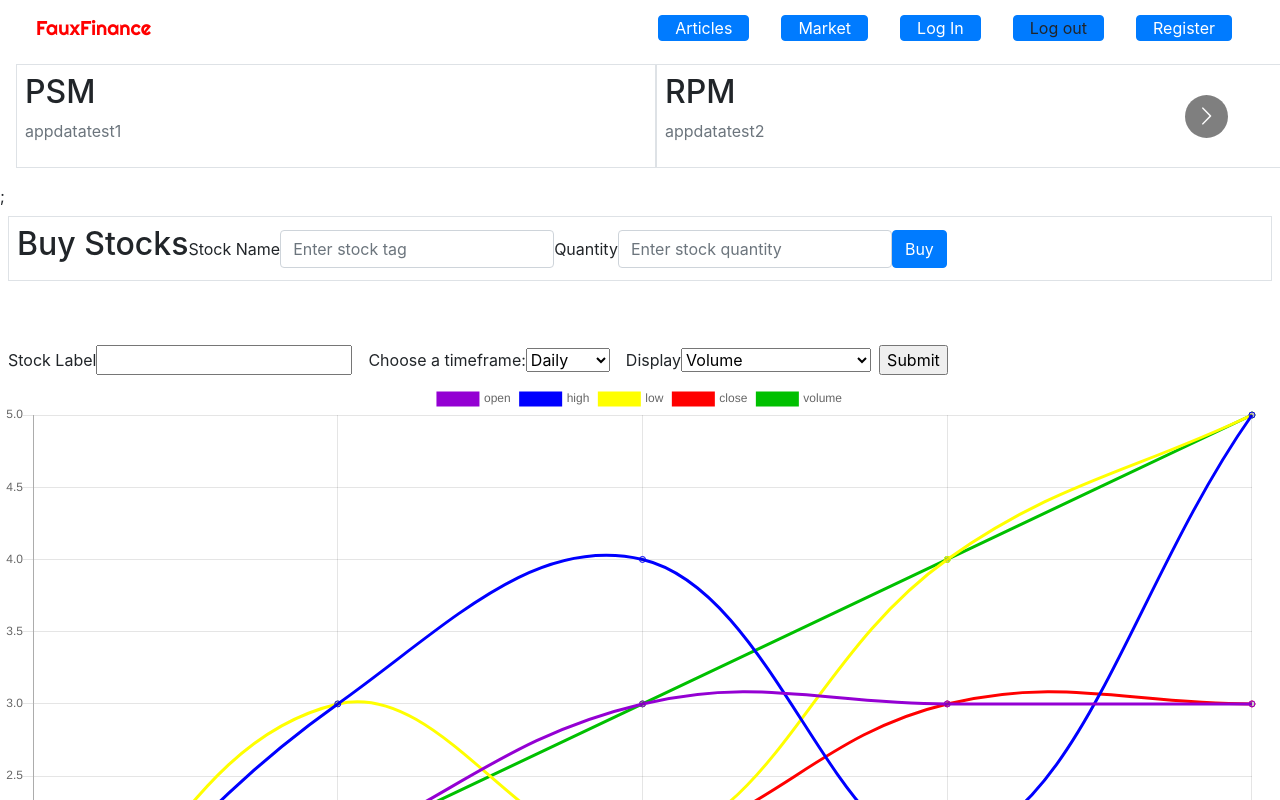
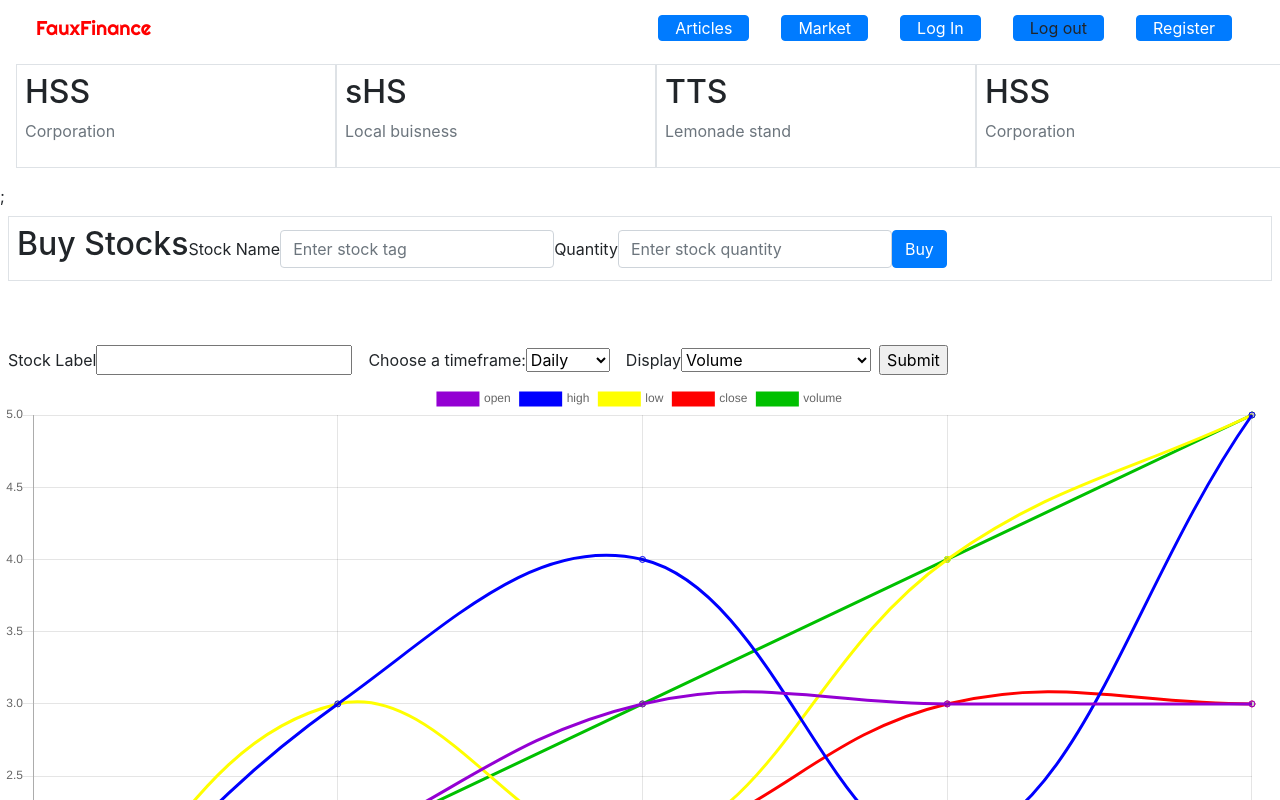
Before and after one commit to ethanhart35/Project3, a React (Create React App) app in the folder client/: page /market in a window 1280 px wide. Shown: the top 800 px of the page. Built offline with nearby package versions, Linux system fonts and the light colour scheme.

Commit message:
market carosel console.logs stock name on click

```diff
--- a/client/src/App.js
+++ b/client/src/App.js
@@ -40,7 +40,7 @@ class App extends Component {
   }
 
   userCallback(data) {
-    // console.log(data)
+    console.log(data)
     // this.setState({ user: data.user })
     // console.log(this.state.user)
   }
--- a/client/src/components/Graph/graph.js
+++ b/client/src/components/Graph/graph.js
@@ -148,7 +148,7 @@ class Graph extends Component {
                         <label for="name">Stock Label</label>
                         <input type='text' ref="name" />
                     </div>
-                    <div class="form-group p-2">
+                    <div className="form-group p-2">
                         <label for="time">Choose a timeframe:</label>
                         <select ref="time">
                             <option value="Time_Series_Daily">Daily</option>
@@ -156,7 +156,7 @@ class Graph extends Component {
                             <option value="Time_Series_Monthly">Monthly</option>
                         </select>
                     </div>
-                    <div class="form-group p-2">
+                    <div className="form-group p-2">
                         <label for='volume'>Display</label>
                         <select ref="volume">
                             <option value="Volume">Volume</option>
--- a/client/src/pages/Login/login.js
+++ b/client/src/pages/Login/login.js
@@ -13,7 +13,6 @@ class Login extends Component  {
         e.preventDefault()
         API.loginUser({ email, password })
             .then(res => {
-                console.log(res)
                 this.setState({ msg: [res.data[0]]})
                 this.props.callback(res.data[1])
                 // this.push({pathname: "/market", data: res.data[1]})
--- a/client/src/pages/Market/market.js
+++ b/client/src/pages/Market/market.js
@@ -2,6 +2,7 @@ import React, { Component } from 'react';
 import Graph from '../../components/Graph'
 import API from '../../utils/API';
 
+// both are needed
 import Carousel from 'react-multi-carousel';
 import 'react-multi-carousel/lib/styles.css';
 
@@ -9,19 +10,23 @@ const responsive = {
     superLargeDesktop: {
         // the naming can be any, depends on you.
         breakpoint: { max: 4000, min: 3000 },
-        items: 5
+        items: 8,
+        slidesToSlide: 3
     },
     desktop: {
         breakpoint: { max: 3000, min: 1024 },
-        items: 3
+        items: 6,
+        slidesToSlide: 3
     },
     tablet: {
         breakpoint: { max: 1024, min: 464 },
-        items: 2
+        items: 4,
+        slidesToSlide: 2
     },
     mobile: {
         breakpoint: { max: 464, min: 0 },
-        items: 1
+        items: 2,
+        slidesToSlide: 2
     }
 };
 
@@ -34,6 +39,30 @@ class Market extends Component {
     state = {
         staticStock: [
             {
+                name: "Corporation",
+                quantity: 100,
+                ticker: "HSS"
+            }, {
+                name: "Local buisness",
+                quantity: 50,
+                ticker: "sHS"
+            }, {
+                name: "Lemonade stand",
+                quantity: 10,
+                ticker: "TTS"
+            }, {
+                name: "Corporation",
+                quantity: 100,
+                ticker: "HSS"
+            }, {
+                name: "Local buisness",
+                quantity: 50,
+                ticker: "sHS"
+            }, {
+                name: "Lemonade stand",
+                quantity: 10,
+                ticker: "TTS"
+            }, {
                 name: "Corporation",
                 quantity: 100,
                 ticker: "HSS"
@@ -61,6 +90,11 @@ class Market extends Component {
         console.log(this.state)
     }
 
+    loadStock(e, data) {
+        e.preventDefault()
+        console.log(data)
+    }
+
     buyStocks(e, name, quantity) {
         e.preventDefault()
         API.buyStock({ name, quantity })
@@ -70,8 +104,24 @@ class Market extends Component {
     render() {
         return (
             <div>
-                <Carousel responsive={responsive}>
-                    {   // user specific
+                <Carousel responsive={responsive}
+                    swipeable={false}
+                    draggable={false}
+                    // showDots={true}
+                    ssr={true} // means to render carousel on server-side.
+                    infinite={true}
+                    // autoPlay={this.props.deviceType !== "mobile" ? true : false}
+                    // autoPlaySpeed={1000}
+                    keyBoardControl={true}
+                    customTransition="all .5"
+                    transitionDuration={500}
+                    containerClass="carousel-container"
+                    removeArrowOnDeviceType={["tablet", "mobile"]}
+                    deviceType={this.props.deviceType}
+                    dotListClass="custom-dot-list-style"
+                    itemClass="carousel-item-padding-40-px"
+                >
+                    {/* {   // user specific
                         this.state.user.stockData.map((stock, i) => {
                             // if (!this.state.user.stockData === undefined) {
                             //     return
@@ -80,18 +130,21 @@ class Market extends Component {
                                 <div key={i}>
                                     <h2>{stock.ticker}</h2>
                                     <p className="text-muted">{stock.name}</p>
+                                    <p cl></p>
                                 </div>
                             </div>
                         })
-                    }
+                    } */}
                     {   // static stock data
                         this.state.staticStock.map((stock, i) => (
-                            <div className="col p-2 m-3 border">
-                                <div key={i}>
-                                    <h2>{stock.ticker}</h2>
-                                    <p className="text-muted">{stock.name}</p>
+                            <a onClick={e => this.loadStock(e, stock.name)}>
+                                <div className="col p-2 m-3 border">
+                                    <div key={i}>
+                                        <h2>{stock.ticker}</h2>
+                                        <p className="text-muted">{stock.name}</p>
+                                    </div>
                                 </div>
-                            </div>
+                            </a>
                         ))
                     }
                     <div>Item 1</div>
```
